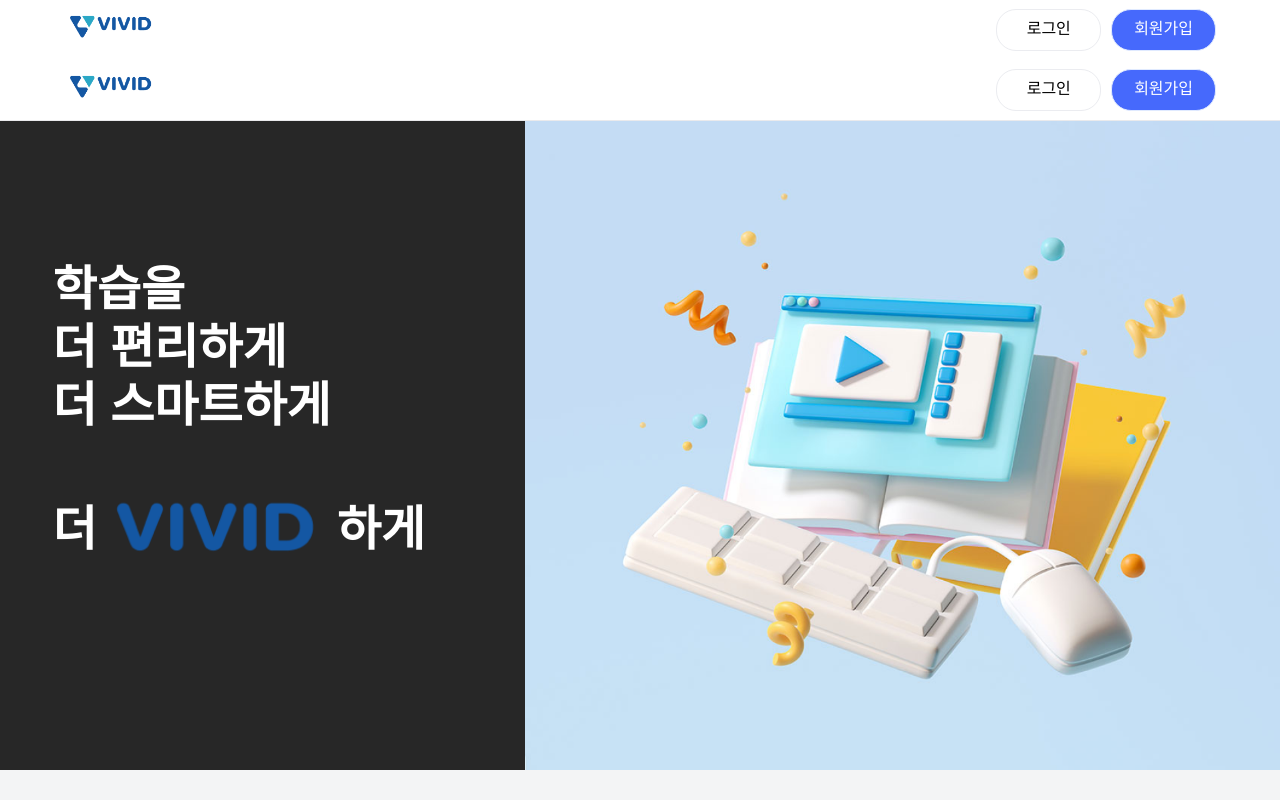
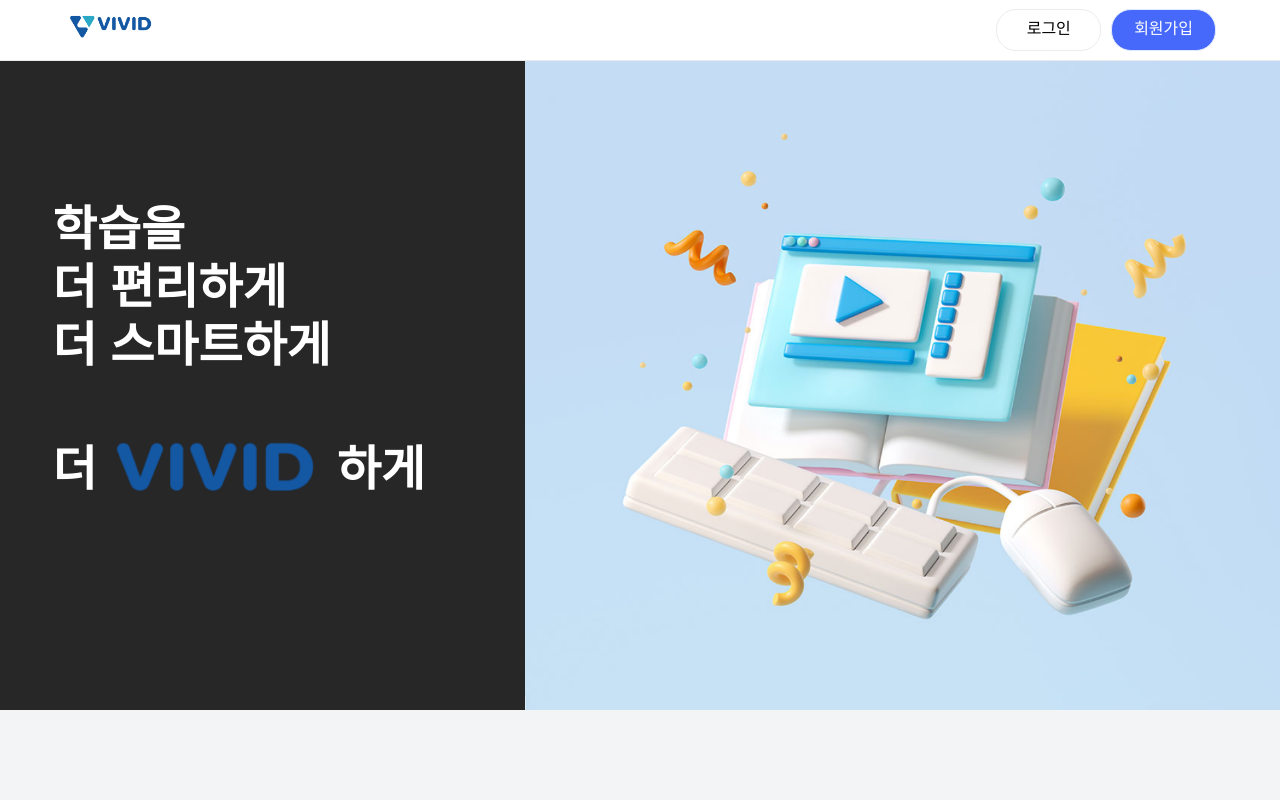
Before and after one commit to 3j-dev/chicplay_web, a React app: page / in a window 1280 px wide. Shown: the top 800 px of the page. Built offline with nearby package versions, Linux system fonts and the light colour scheme.

Commit message:
[Fix] header outlet에 따른 z-index 변경

```diff
--- a/src/component/Header/style.ts
+++ b/src/component/Header/style.ts
@@ -14,6 +14,7 @@
   align-items: center;
   box-shadow: rgb(234 234 236) 0px 1px 0px;
   background-color: ${Colors.White};
+  z-index: 1;
 `;
 
 const HeaderContentContainer = styled.div`
--- a/src/page/MainPage/index.tsx
+++ b/src/page/MainPage/index.tsx
@@ -4,7 +4,6 @@
 
 import { Layout } from './style';
 import Main from '@/component/Main';
-import Header from '@/component/Header';
 import Footer from '@/component/Footer';
 import { setAccessToken } from '@/util/auth';
 import { LoginState } from '@/store/State/LoginState';
@@ -25,7 +24,6 @@
 
   return (
     <Layout>
-      <Header />
       <Main />
       <Footer />
     </Layout>
--- a/src/styles/global.ts
+++ b/src/styles/global.ts
@@ -150,6 +150,7 @@
             height: 100vh;
             background-color: ${Colors.Black2};
             backdrop-filter: saturate(180%) blur(7px);
+            z-index: 2;
         }
     }
 `;
```
